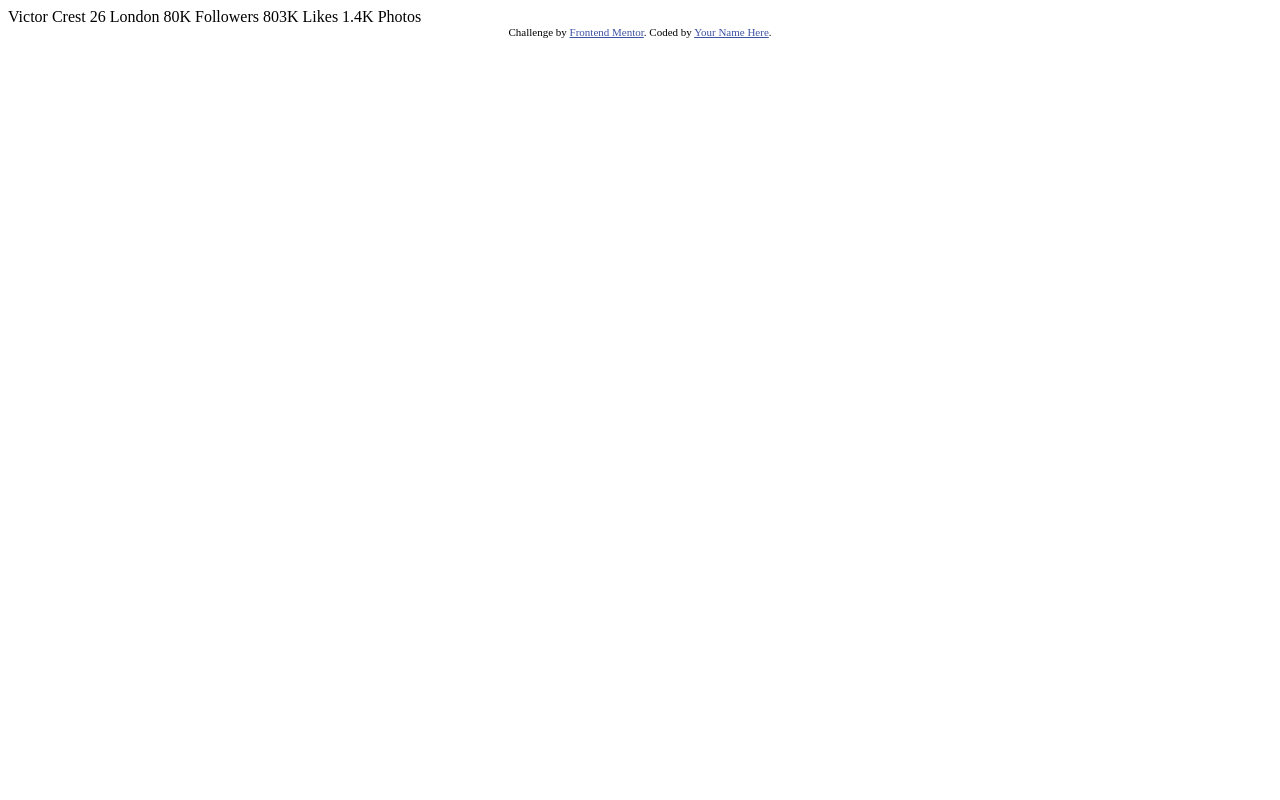
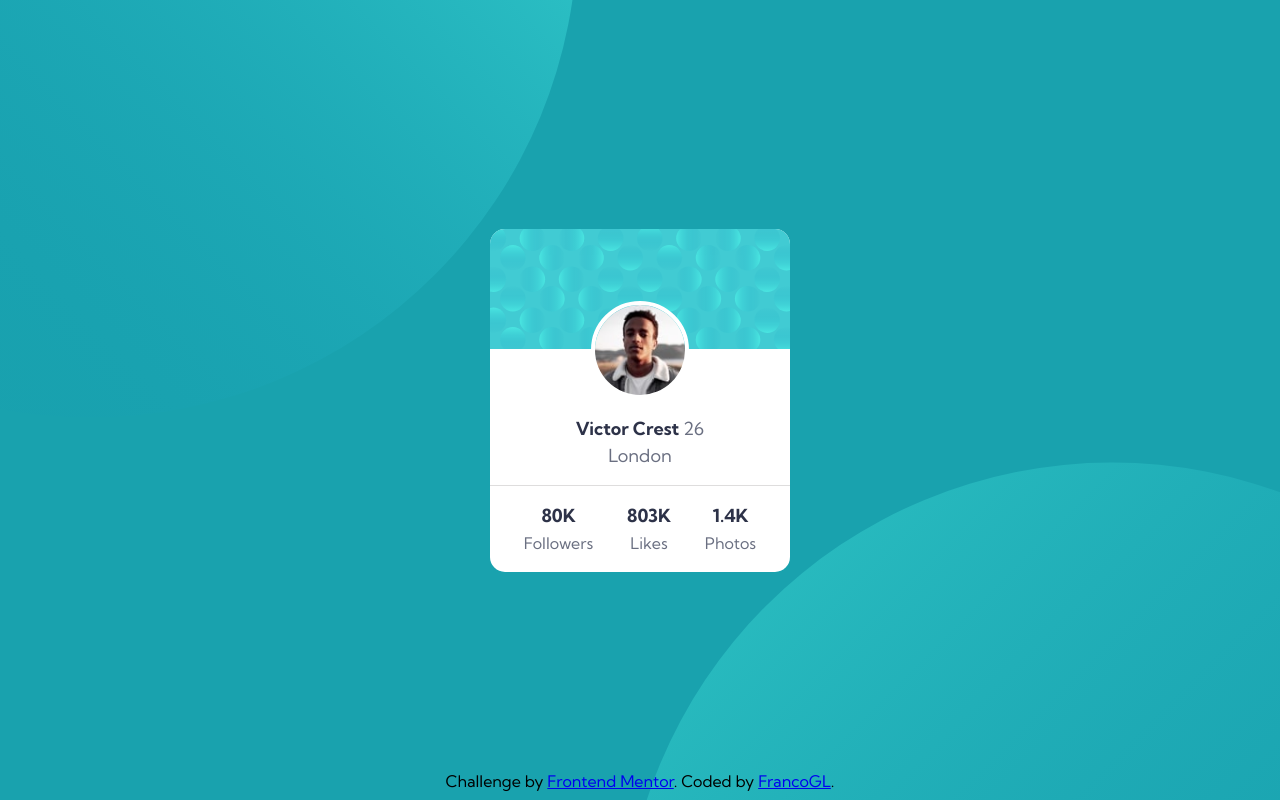
Before and after one commit to FrancoGL/FEMC-profile-card-component-main, a plain HTML site: page index.html in a window 1280 px wide. Drawn offline with Linux system fonts and the light colour scheme.

Commit message:
updated index.html and added styles

```diff
--- /dev/null
+++ b/css/styles.css
@@ -0,0 +1,263 @@
+/*start reset*/
+
+/* http://meyerweb.com/eric/tools/css/reset/
+   v2.0 | 20110126
+   License: none (public domain)
+*/
+
+html, body, div, span, applet, object, iframe,
+h1, h2, h3, h4, h5, h6, p, blockquote, pre,
+a, abbr, acronym, address, big, cite, code,
+del, dfn, em, img, ins, kbd, q, s, samp,
+small, strike, strong, sub, sup, tt, var,
+b, u, i, center,
+dl, dt, dd, ol, ul, li,
+fieldset, form, label, legend,
+table, caption, tbody, tfoot, thead, tr, th, td,
+article, aside, canvas, details, embed,
+figure, figcaption, footer, header, hgroup,
+menu, nav, output, ruby, section, summary,
+time, mark, audio, video {
+	margin: 0;
+	padding: 0;
+	border: 0;
+	font-size: 100%;
+	font: inherit;
+	vertical-align: baseline;
+}
+/* HTML5 display-role reset for older browsers */
+article, aside, details, figcaption, figure,
+footer, header, hgroup, menu, nav, section {
+	display: block;
+}
+body {
+	line-height: 1;
+}
+ol, ul {
+	list-style: none;
+}
+blockquote, q {
+	quotes: none;
+}
+blockquote:before, blockquote:after,
+q:before, q:after {
+	content: '';
+	content: none;
+}
+table {
+	border-collapse: collapse;
+	border-spacing: 0;
+}
+
+/*Finish Reset*/
+
+/* Colors */
+
+:root {
+    --dark-cyan: #19a2ae;
+    --very-dark-desaturated-blue: #2d3248;
+    --dark-grayish-blue: #6a6f81;
+    --dark-gray: #969696;
+}
+
+/*General Styles*/
+
+body {
+    background-color: var(--dark-cyan);
+    font-family: 'Kumbh Sans', sans-serif;
+    font-size: 1.125rem;
+}
+
+/*Container*/
+.container {
+    display: flex;
+    flex-flow: column nowrap;
+    align-items: center;
+    justify-content: center;
+    height: 100vh;
+    position: relative;
+    overflow: hidden;
+    max-width: 1440px;
+}
+
+/*Background Images*/
+
+.container .bg-top {
+    position: absolute;
+    top: -35rem;
+    left: -45rem;
+    z-index: -1;
+}
+
+.container .bg-bottom {
+    position: absolute;
+    bottom: -35rem;
+    right: -45rem;
+    z-index: -1;
+}
+
+/*Profile Card*/
+
+.container .card {
+    border-radius: 15px;
+    background-color: #FFF;
+    display: flex;
+    flex-flow: column nowrap;
+    align-items: center;
+    line-height: 1.5;
+    position: relative;
+    height: auto;
+    width: 18.75rem;
+}
+/*Card - Banner image*/
+.container .card .banner-image {
+    border-top-left-radius: 15px;
+    border-top-right-radius: 15px;
+    position: absolute;
+    height: auto;
+    width: 100%;
+}
+/*Card - Profile Image*/
+.container .card .profile-image {
+    width: 90px;
+    border-radius: 50%;
+    border: 4px solid hsl(0, 0%, 100%);
+    margin-top: 4.5rem;
+    margin-bottom: 1rem;
+    clip-path: circle(50px at center);
+}
+/*Card- Name and age*/
+.container .card  h1 {
+    color: var(--very-dark-desaturated-blue);
+    font-weight: 700;
+}
+
+.container .card h1 .number-age {
+    color: var(--dark-grayish-blue);
+    font-weight: 400;
+}
+
+/*Card - City*/
+
+.container .card p {
+    color: var(--dark-grayish-blue);
+}
+
+/*Card - Account Info*/
+
+.container .card .net-info {
+    border-top: 1px solid #99969652;
+    display: flex;
+    flex-flow: row nowrap;
+    align-items: center;
+    justify-content: space-evenly;
+    text-align: center;
+    margin: 1rem 0 0 0;
+    padding: 1rem 0 1rem 0;
+    width: 100%;
+}
+
+.container .card .net-info .info h2{
+    color: var(--very-dark-desaturated-blue);
+    font-weight: 700;
+}
+
+.container .card .net-info .info .type-info {
+    color: var(--dark-grayish-blue);
+    font-weight: 400;
+    font-size: 1rem;
+}
+
+/*Attribution*/
+
+.container .attribution {
+    font-size: 1rem;
+    position: fixed;
+    bottom: 0;
+    left: 0;
+    line-height: 1.4;
+    text-align: center;
+    padding: 0.5rem 0;
+    margin: 1rem 0 0 0;
+    width: 100%;
+}
+
+@media (min-width: 675px) {
+    .container .bg-top {
+        position: absolute;
+        top: -35rem;
+        left: -40rem;
+        z-index: -1;
+    }
+
+    .container .bg-bottom {
+        position: absolute;
+        bottom: -37rem;
+        right: -39rem;
+        z-index: -1;
+    }
+}
+
+@media (min-width: 830px) {
+    .container .bg-top {
+        position: absolute;
+        top: -35rem;
+        left: -35rem;
+        z-index: -1;
+    }
+
+    .container .bg-bottom {
+        position: absolute;
+        bottom: -38rem;
+        right: -33rem;
+        z-index: -1;
+    }
+}
+
+@media (min-width: 985px) {
+    .container .bg-top {
+        position: absolute;
+        top: -35rem;
+        left: -30rem;
+        z-index: -1;
+    }
+
+    .container .bg-bottom {
+        position: absolute;
+        bottom: -39rem;
+        right: -27rem;
+        z-index: -1;
+    }
+}
+
+@media (min-width: 1165px) {
+    .container .bg-top {
+        position: absolute;
+        top: -35rem;
+        left: -25rem;
+        z-index: -1;
+    }
+
+    .container .bg-bottom {
+        position: absolute;
+        bottom: -40rem;
+        right: -20rem;
+        z-index: -1;
+    }
+}
+
+@media (min-width: 1325px) {
+    .container .bg-top {
+        position: absolute;
+        top: -35rem;
+        left: -15rem;
+        z-index: -1;
+    }
+
+    .container .bg-bottom {
+        position: absolute;
+        bottom: -41rem;
+        right: -15rem;
+        z-index: -1;
+    }
+}
--- a/index.html
+++ b/index.html
@@ -8,28 +8,55 @@
 
   <title>Frontend Mentor | Profile card component</title>
 
-  <!-- Feel free to remove these styles or customise in your own stylesheet 👍 -->
-  <style>
-    .attribution { font-size: 11px; text-align: center; }
-    .attribution a { color: hsl(228, 45%, 44%); }
-  </style>
+  <!--Fonts-->
+  <link rel="preconnect" href="https://fonts.gstatic.com">
+  <link href="https://fonts.googleapis.com/css2?family=Kumbh+Sans:wght@400;700&display=swap" rel="stylesheet">
+
+  <!--Styles-->
+  <link rel="stylesheet" href="css/styles.css">
 </head>
 <body>
-  Victor Crest
-  26
-  London
+  <div class="container">
 
-  80K
-  Followers
+    <!--Background images-->
+    <img src="images/bg-pattern-top.svg" alt="background image top" class="bg-top">
+    <img src="images/bg-pattern-bottom.svg" alt="background image bottom" class="bg-bottom">
 
-  803K
-  Likes
+    <!--Profile card-->
+    <div class="card">
+      <!--banner card-->
+      <img src="images/bg-pattern-card.svg" alt="banner image" class="banner-image">
 
-  1.4K
-  Photos
-  <div class="attribution">
-    Challenge by <a href="https://www.frontendmentor.io?ref=challenge" target="_blank">Frontend Mentor</a>.
-    Coded by <a href="#">Your Name Here</a>.
+      <!--Profile image, name, age and city-->
+      <img src="images/image-victor.jpg" alt="profile image" class="profile-image">
+
+      <h1>Victor Crest <span class="number-age">26</span></h1>
+
+      <p>London</p>
+
+      <!--account info-->
+      <div class="net-info">
+        <div class="info">
+          <h2>80K <br><span class="type-info">Followers</span></h2>
+        </div>
+
+        <div class="info">
+          <h2>803K <br><span class="type-info">Likes</span></h2>
+        </div>
+
+        <div class="info">
+          <h2>1.4K <br><span class="type-info">Photos</span></h2>
+        </div>
+      </div>
+    </div>
+
+    <!--attribution-->
+    <div class="attribution">
+      <p>
+        Challenge by <a href="https://www.frontendmentor.io?ref=challenge" target="_blank">Frontend Mentor</a>.
+        Coded by <a href="#">FrancoGL</a>.
+      </p>
+    </div>
   </div>
 </body>
 </html>
```
